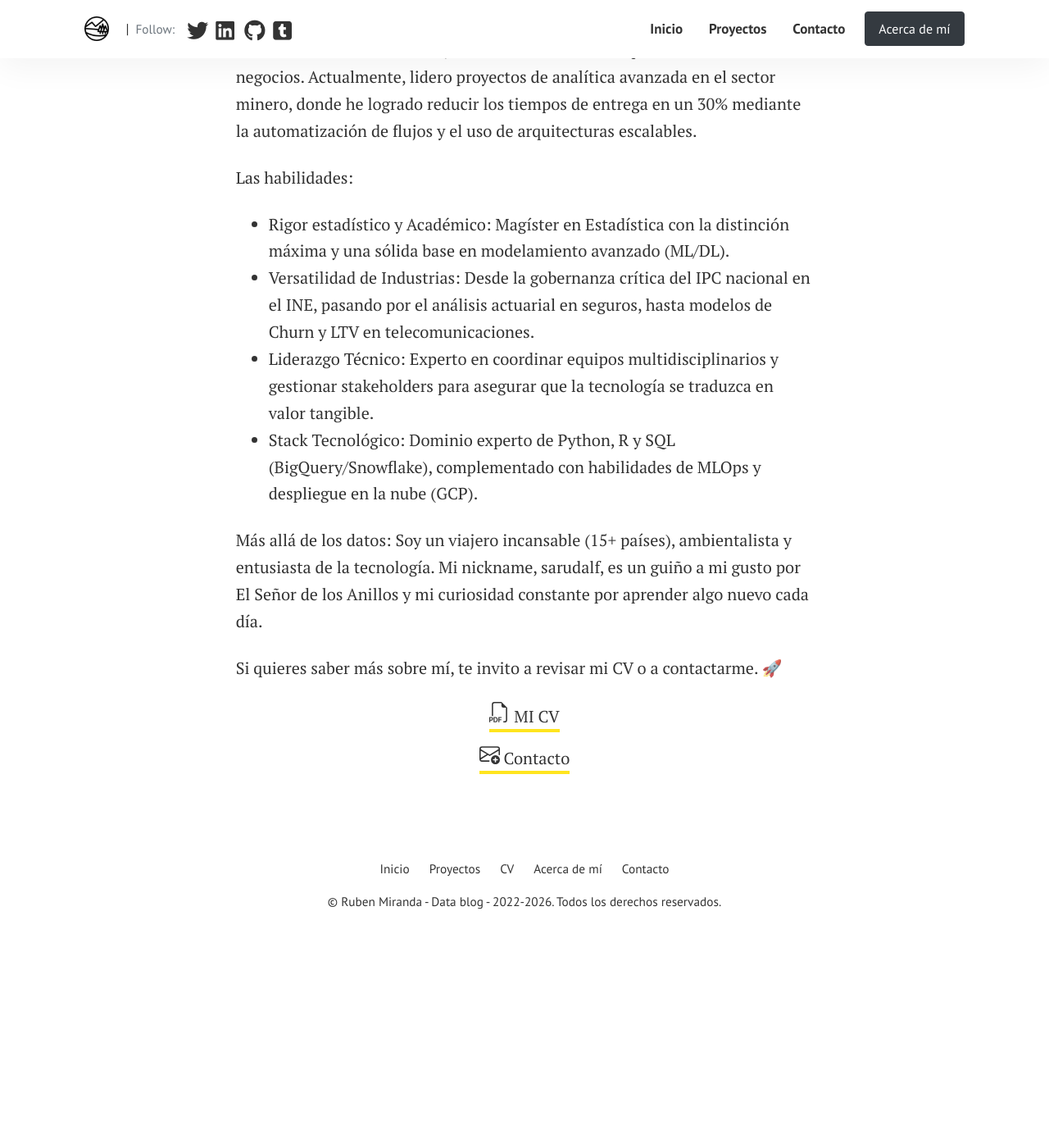
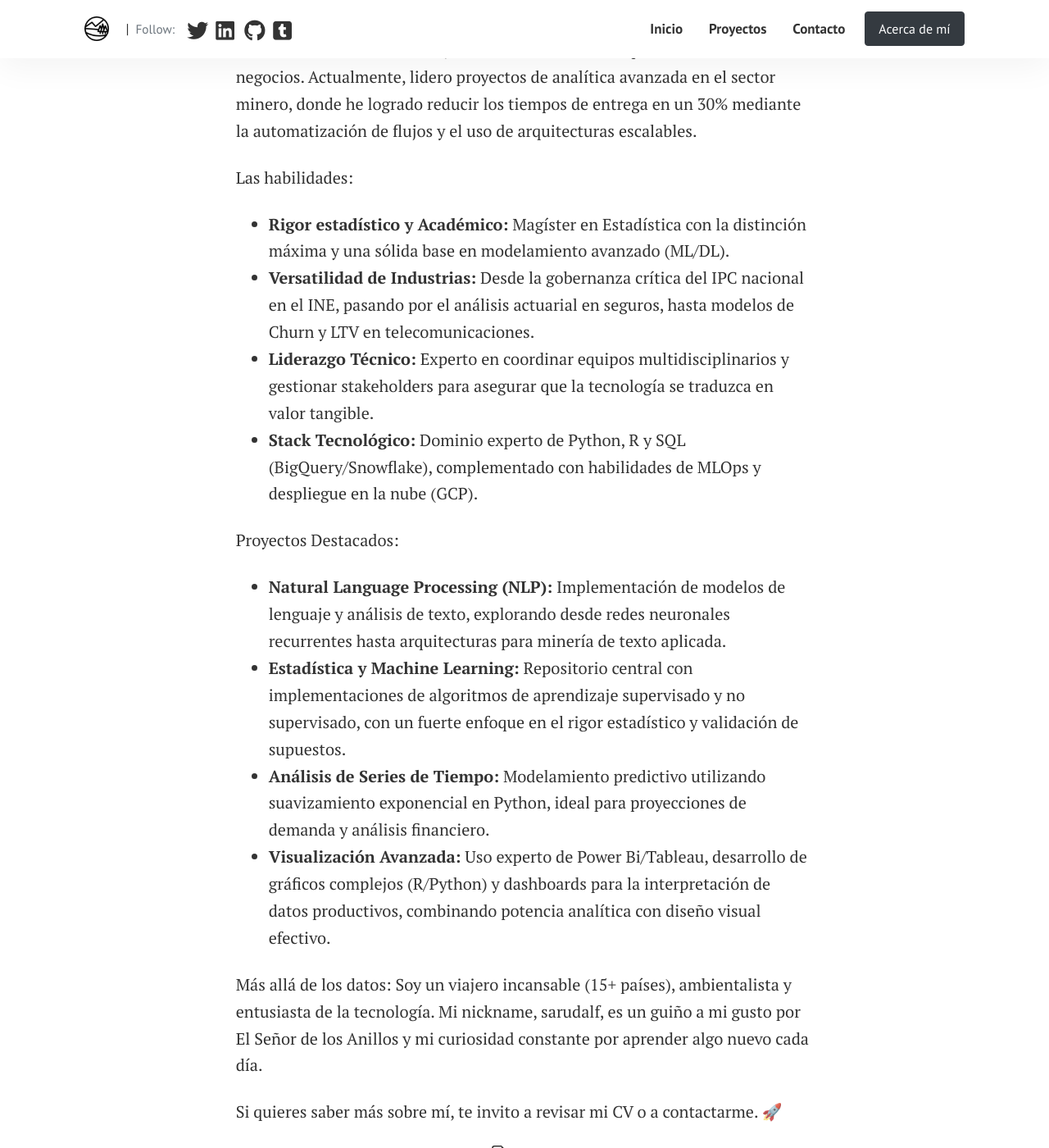
Before and after one commit to sarudalf3/sarudalf3.github.io, a Jekyll site: the page built from pages/about_me.md, in a window 1280 px wide and 1400 px high, scrolled down 617 px. Shown: the whole window at 82% size. Built offline with Jekyll 4.4.1, drawn with Linux system fonts in a browser that asks for light colours; nearby versions of some CDN libraries; before the commit the page ends 1759 px from its top, so only the background shows below that.

Commit message:
update about me

```diff
--- a/pages/about_me.md
+++ b/pages/about_me.md
@@ -13,10 +13,16 @@ permalink: "/about_me/"
 Soy un apasionado de los datos con más de 10 años de trayectoria. Mi enfoque no es solo construir modelos, sino diseñar soluciones que transformen negocios. Actualmente, lidero proyectos de analítica avanzada en el sector minero, donde he logrado reducir los tiempos de entrega en un 30% mediante la automatización de flujos y el uso de arquitecturas escalables.
 
 Las habilidades:
-- Rigor estadístico y Académico: Magíster en Estadística con la distinción máxima y una sólida base en modelamiento avanzado (ML/DL).
-- Versatilidad de Industrias: Desde la gobernanza crítica del IPC nacional en el INE, pasando por el análisis actuarial en seguros, hasta modelos de Churn y LTV en telecomunicaciones.
-- Liderazgo Técnico: Experto en coordinar equipos multidisciplinarios y gestionar stakeholders para asegurar que la tecnología se traduzca en valor tangible.
-- Stack Tecnológico: Dominio experto de Python, R y SQL (BigQuery/Snowflake), complementado con habilidades de MLOps y despliegue en la nube (GCP).
+- **Rigor estadístico y Académico:** Magíster en Estadística con la distinción máxima y una sólida base en modelamiento avanzado (ML/DL).
+- **Versatilidad de Industrias:** Desde la gobernanza crítica del IPC nacional en el INE, pasando por el análisis actuarial en seguros, hasta modelos de Churn y LTV en telecomunicaciones.
+- **Liderazgo Técnico:** Experto en coordinar equipos multidisciplinarios y gestionar stakeholders para asegurar que la tecnología se traduzca en valor tangible.
+- **Stack Tecnológico:** Dominio experto de Python, R y SQL (BigQuery/Snowflake), complementado con habilidades de MLOps y despliegue en la nube (GCP).
+
+Proyectos Destacados:
+- **Natural Language Processing (NLP):** Implementación de modelos de lenguaje y análisis de texto, explorando desde redes neuronales recurrentes hasta arquitecturas para minería de texto aplicada.
+- **Estadística y Machine Learning:** Repositorio central con implementaciones de algoritmos de aprendizaje supervisado y no supervisado, con un fuerte enfoque en el rigor estadístico y validación de supuestos.
+- **Análisis de Series de Tiempo:** Modelamiento predictivo utilizando suavizamiento exponencial en Python, ideal para proyecciones de demanda y análisis financiero.
+- **Visualización Avanzada:** Uso experto de Power Bi/Tableau, desarrollo de gráficos complejos (R/Python) y dashboards para la interpretación de datos productivos, combinando potencia analítica con diseño visual efectivo.
 
 Más allá de los datos: Soy un viajero incansable (15+ países), ambientalista y entusiasta de la tecnología. Mi nickname, sarudalf, es un guiño a mi gusto por El Señor de los Anillos y mi curiosidad constante por aprender algo nuevo cada día.
 
```
